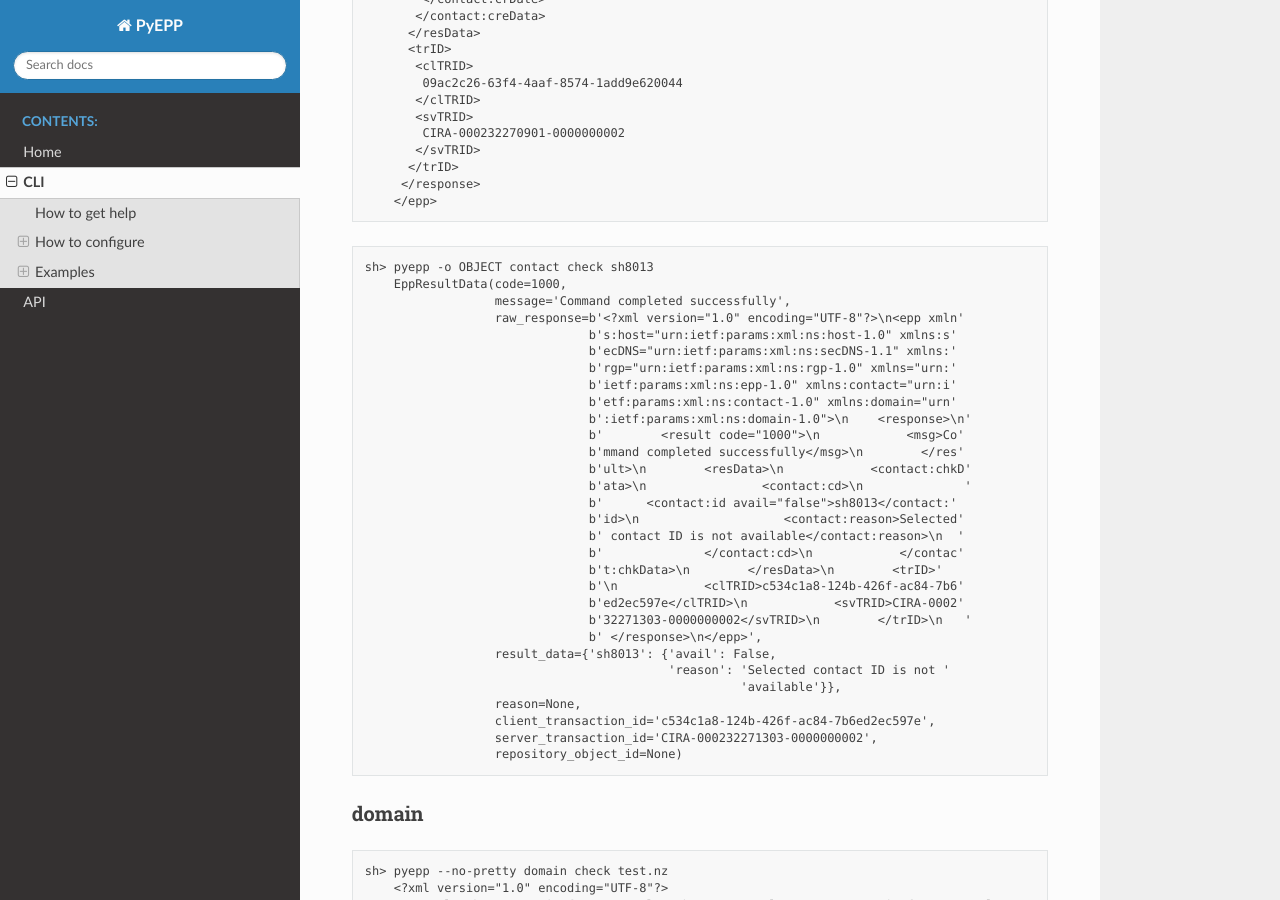
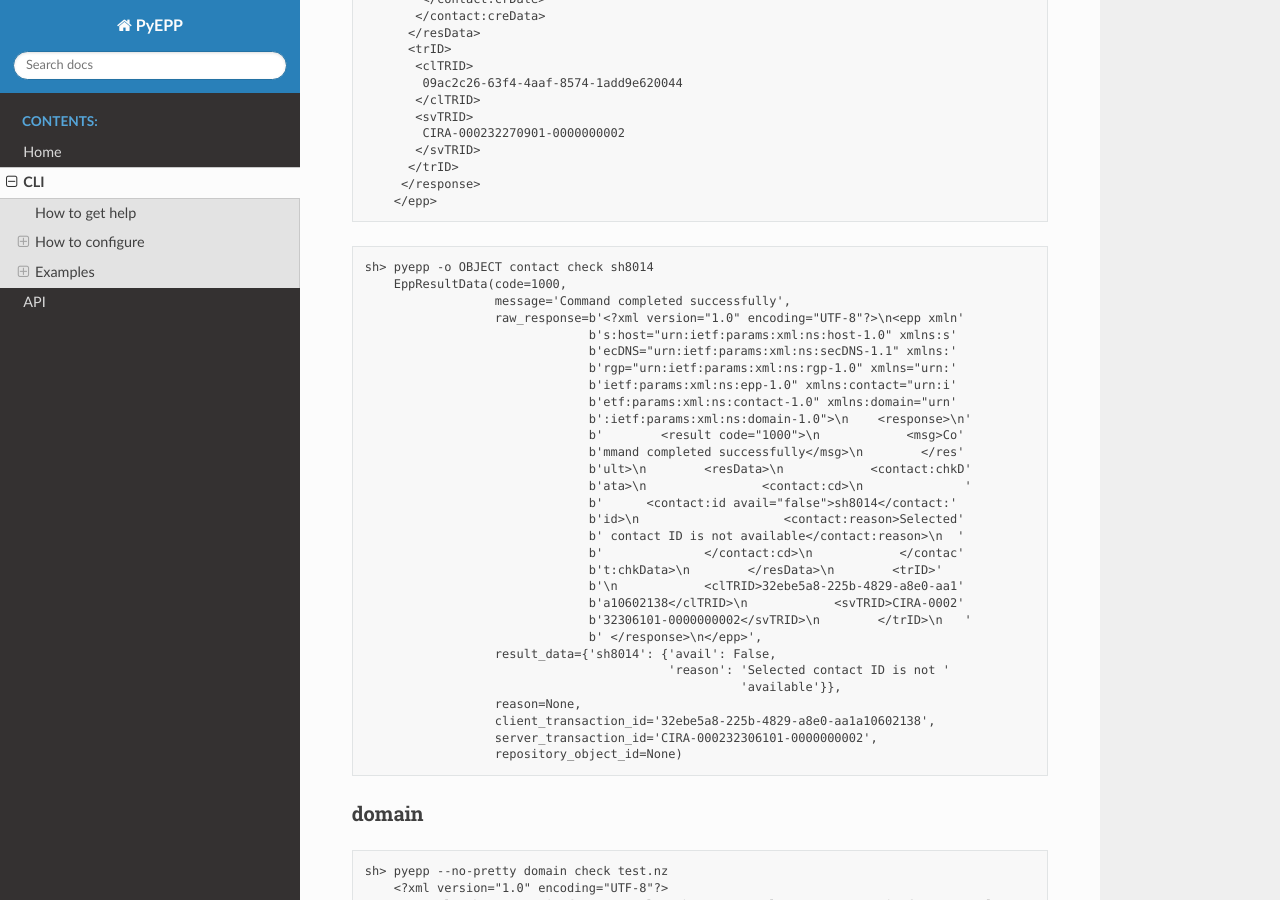
Before and after one commit to InternetNZ/pyepp, a Sphinx documentation site: the page built from docs/cli.rst, in a window 1280 px wide and 900 px high, scrolled down 2942 px. Built offline with Sphinx 7.4.7 and the Read the Docs theme 2.0.0, drawn with Linux system fonts in a browser that asks for light colours.

Commit message:
changed example of contact command

```diff
--- a/docs/cli.rst
+++ b/docs/cli.rst
@@ -169,7 +169,7 @@ contact
 
 .. code-block:: text
 
-    sh> pyepp -o OBJECT contact check sh8013
+    sh> pyepp -o OBJECT contact check sh8014
         EppResultData(code=1000,
                       message='Command completed successfully',
                       raw_response=b'<?xml version="1.0" encoding="UTF-8"?>\n<epp xmln'
@@ -183,21 +183,21 @@ contact
                                    b'mmand completed successfully</msg>\n        </res'
                                    b'ult>\n        <resData>\n            <contact:chkD'
                                    b'ata>\n                <contact:cd>\n              '
-                                   b'      <contact:id avail="false">sh8013</contact:'
+                                   b'      <contact:id avail="false">sh8014</contact:'
                                    b'id>\n                    <contact:reason>Selected'
                                    b' contact ID is not available</contact:reason>\n  '
                                    b'              </contact:cd>\n            </contac'
                                    b't:chkData>\n        </resData>\n        <trID>'
-                                   b'\n            <clTRID>c534c1a8-124b-426f-ac84-7b6'
-                                   b'ed2ec597e</clTRID>\n            <svTRID>CIRA-0002'
-                                   b'32271303-0000000002</svTRID>\n        </trID>\n   '
+                                   b'\n            <clTRID>32ebe5a8-225b-4829-a8e0-aa1'
+                                   b'a10602138</clTRID>\n            <svTRID>CIRA-0002'
+                                   b'32306101-0000000002</svTRID>\n        </trID>\n   '
                                    b' </response>\n</epp>',
-                      result_data={'sh8013': {'avail': False,
+                      result_data={'sh8014': {'avail': False,
                                               'reason': 'Selected contact ID is not '
                                                         'available'}},
                       reason=None,
-                      client_transaction_id='c534c1a8-124b-426f-ac84-7b6ed2ec597e',
-                      server_transaction_id='CIRA-000232271303-0000000002',
+                      client_transaction_id='32ebe5a8-225b-4829-a8e0-aa1a10602138',
+                      server_transaction_id='CIRA-000232306101-0000000002',
                       repository_object_id=None)
 
 domain
```
